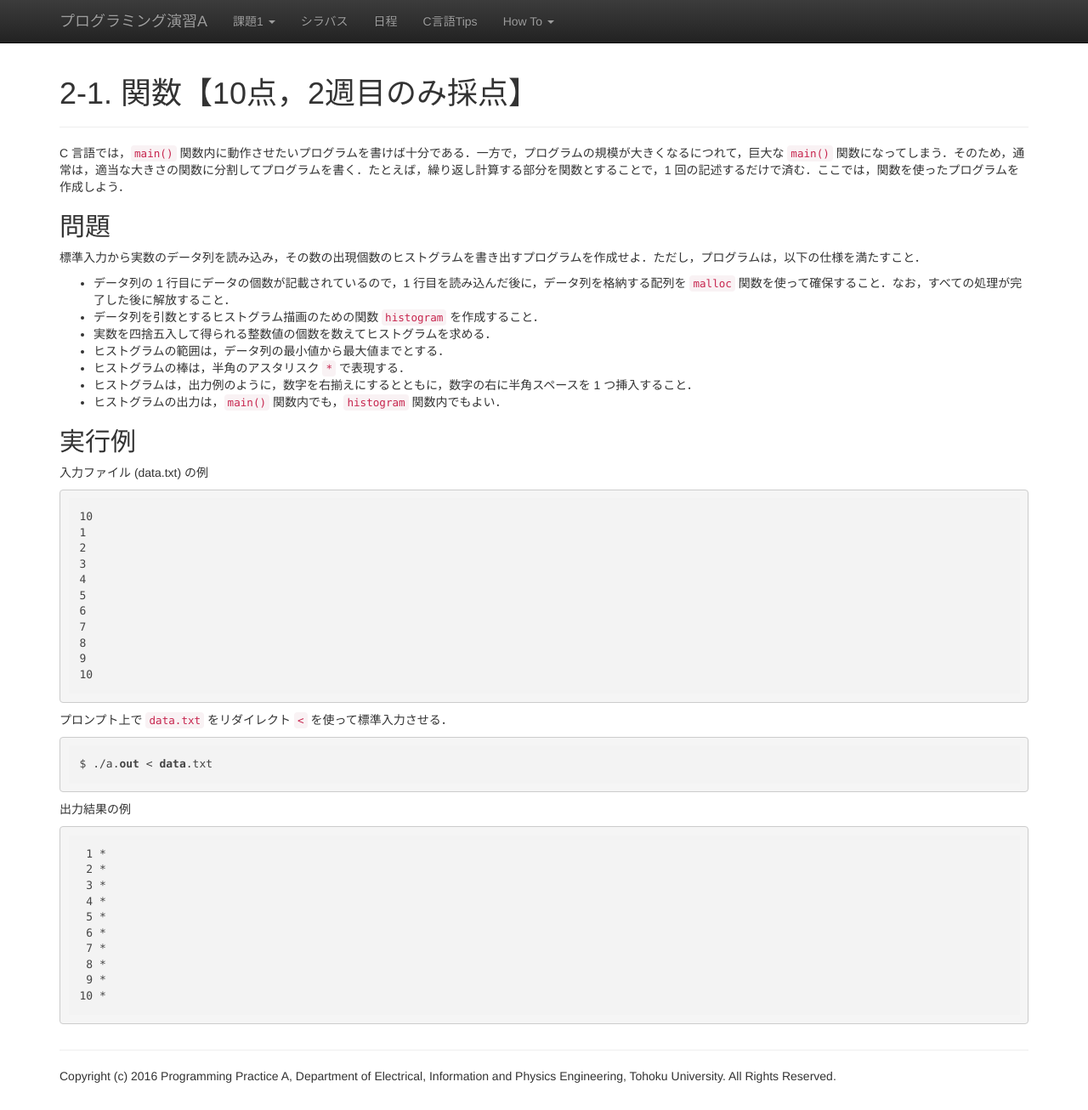
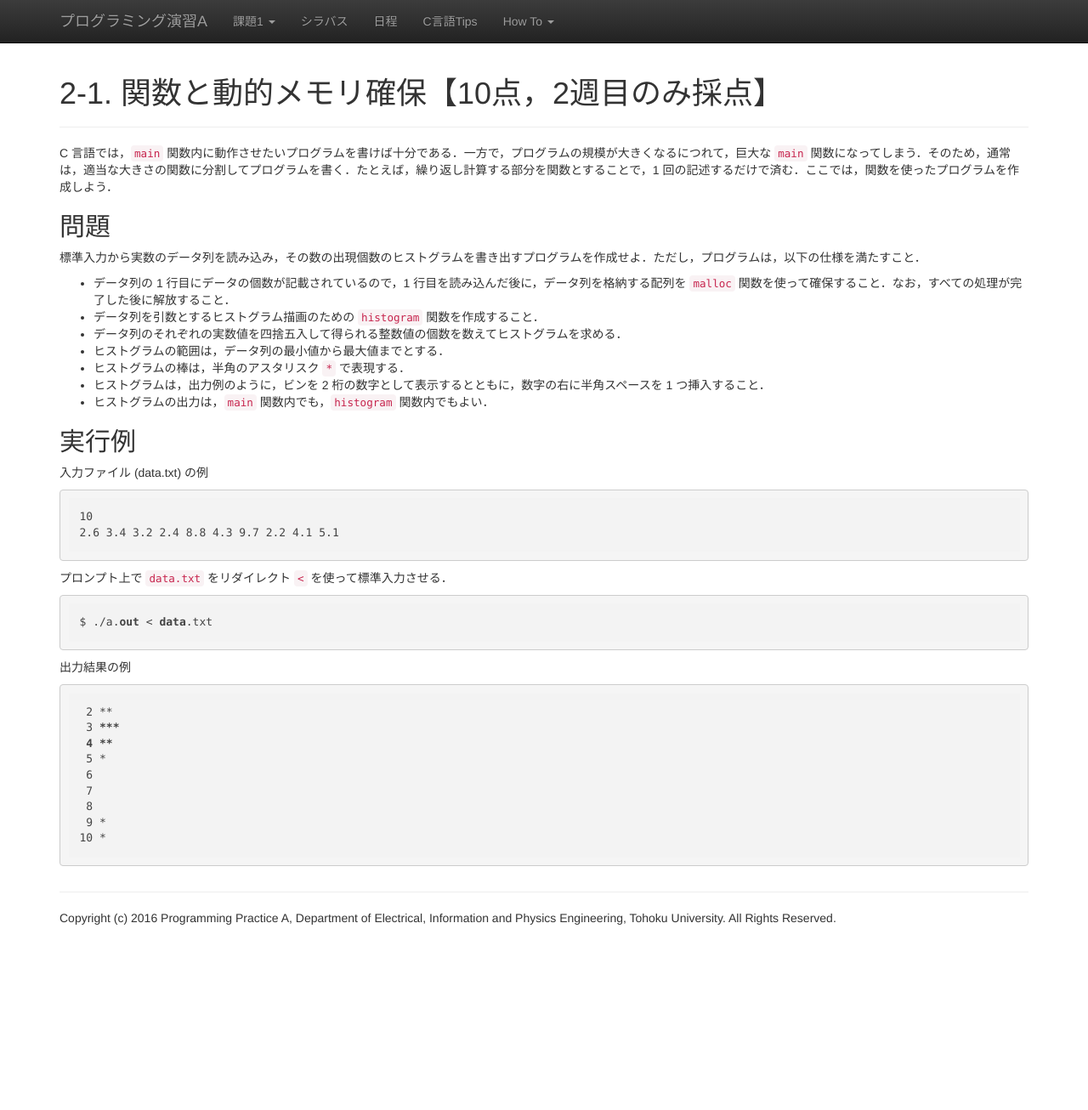
Before and after one commit to ecei-tohoku/ppa-public, a Jekyll site: the page built from kadai2/p21.md, in a window 1280 px wide and 1306 px high. Shown: the whole window at 85% size. Built offline with Jekyll 4.4.1, drawn with Linux system fonts in a browser that asks for light colours; nearby versions of some CDN libraries.

Commit message:
Update p21.md

````diff
--- a/kadai2/p21.md
+++ b/kadai2/p21.md
@@ -1,21 +1,21 @@
 ---
 layout: page
-title: 2-1. 関数【10点，2週目のみ採点】
+title: 2-1. 関数と動的メモリ確保【10点，2週目のみ採点】
 ---
 
-C 言語では，`main()` 関数内に動作させたいプログラムを書けば十分である．一方で，プログラムの規模が大きくなるにつれて，巨大な `main()` 関数になってしまう．そのため，通常は，適当な大きさの関数に分割してプログラムを書く．たとえば，繰り返し計算する部分を関数とすることで，1 回の記述するだけで済む．ここでは，関数を使ったプログラムを作成しよう．
+C 言語では，`main` 関数内に動作させたいプログラムを書けば十分である．一方で，プログラムの規模が大きくなるにつれて，巨大な `main` 関数になってしまう．そのため，通常は，適当な大きさの関数に分割してプログラムを書く．たとえば，繰り返し計算する部分を関数とすることで，1 回の記述するだけで済む．ここでは，関数を使ったプログラムを作成しよう．
 
 ## 問題
 
 標準入力から実数のデータ列を読み込み，その数の出現個数のヒストグラムを書き出すプログラムを作成せよ．ただし，プログラムは，以下の仕様を満たすこと．
 
 - データ列の 1 行目にデータの個数が記載されているので，1 行目を読み込んだ後に，データ列を格納する配列を `malloc` 関数を使って確保すること．なお，すべての処理が完了した後に解放すること．
-- データ列を引数とするヒストグラム描画のための関数 `histogram` を作成すること．
-- 実数を四捨五入して得られる整数値の個数を数えてヒストグラムを求める．
+- データ列を引数とするヒストグラム描画のための `histogram` 関数を作成すること．
+- データ列のそれぞれの実数値を四捨五入して得られる整数値の個数を数えてヒストグラムを求める．
 - ヒストグラムの範囲は，データ列の最小値から最大値までとする．
 - ヒストグラムの棒は，半角のアスタリスク `*` で表現する．
-- ヒストグラムは，出力例のように，数字を右揃えにするとともに，数字の右に半角スペースを 1 つ挿入すること．
-- ヒストグラムの出力は，`main()` 関数内でも，`histogram` 関数内でもよい．
+- ヒストグラムは，出力例のように，ビンを 2 桁の数字として表示するとともに，数字の右に半角スペースを 1 つ挿入すること．
+- ヒストグラムの出力は，`main` 関数内でも，`histogram` 関数内でもよい．
 
 
 ## 実行例
@@ -24,16 +24,7 @@ C 言語では，`main()` 関数内に動作させたいプログラムを書け
 
 ```
 10
-1
-2
-3
-4
-5
-6
-7
-8
-9
-10
+2.6 3.4 3.2 2.4 8.8 4.3 9.7 2.2 4.1 5.1
 ```
 
 プロンプト上で `data.txt` をリダイレクト `<` を使って標準入力させる．
````
Also changed, not shown: other parts of kadai2/p21.md (+6 -7 lines).
